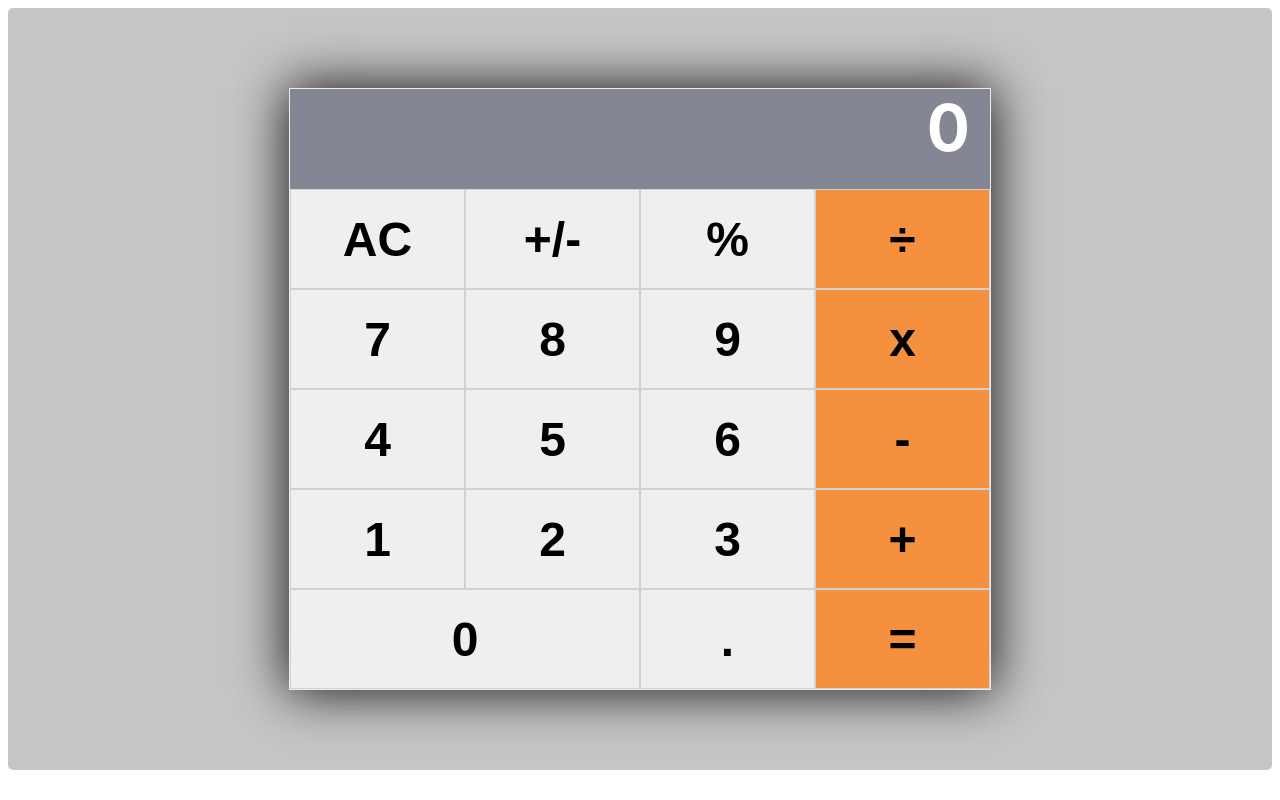
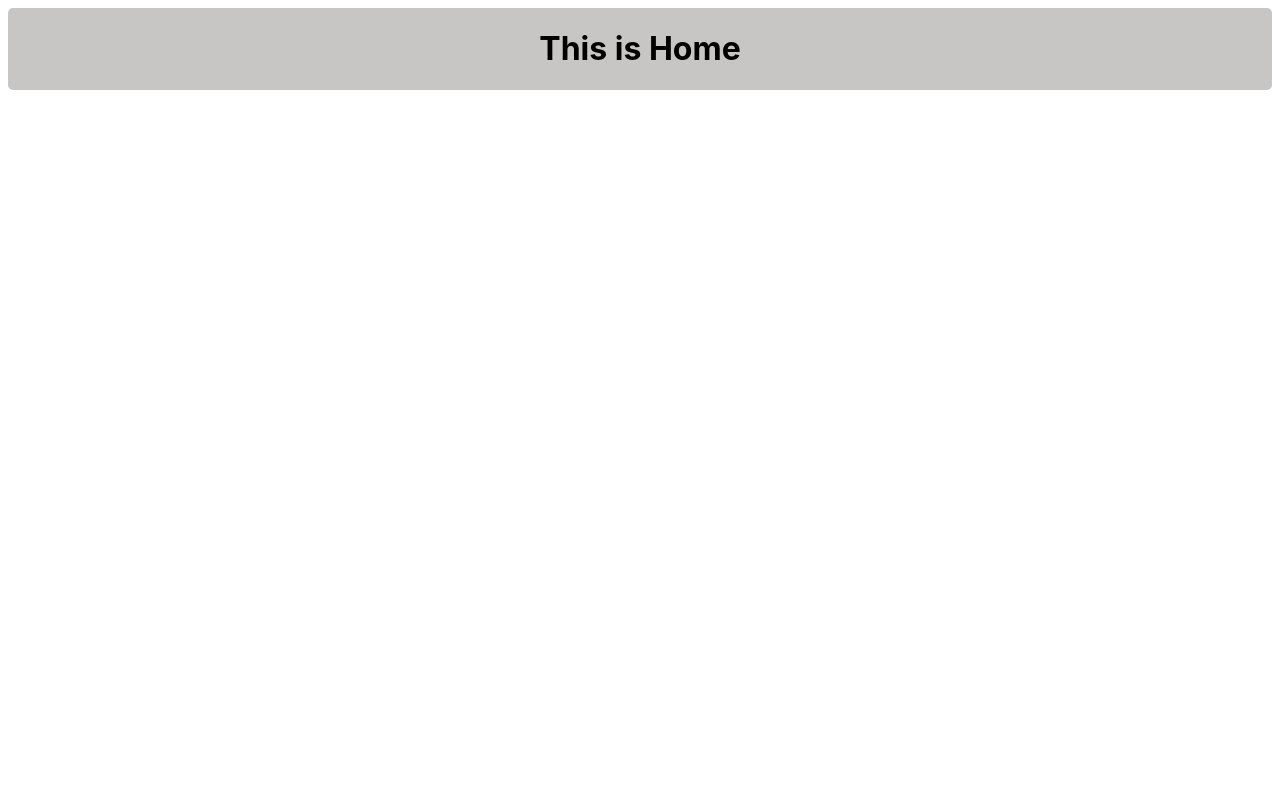
Before and after one commit to Audrey-Ella-xo/calculator, a React (Create React App) app: page / in a window 1280 px wide. Built offline with nearby package versions, Linux system fonts and the light colour scheme.

Commit message:
fix lint errors

```diff
--- a/src/components/Home.js
+++ b/src/components/Home.js
@@ -1,11 +1,9 @@
 import React from 'react';
 
-const Home = () => {
-    return(
-        <div>
-            <h1>This is Home</h1>
-        </div>
-    )
-}
+const Home = () => (
+  <div>
+    <h1>This is Home</h1>
+  </div>
+);
 
-export default Home
+export default Home;
--- a/src/components/Quotes.js
+++ b/src/components/Quotes.js
@@ -1,11 +1,9 @@
 import React from 'react';
 
-const Home = () => {
-    return(
-        <div>
-            <h1>This is Home</h1>
-        </div>
-    )
-}
+const Quotes = () => (
+  <div>
+    <h1>This is Quotes</h1>
+  </div>
+);
 
-export default Home
+export default Quotes;
--- a/src/components/Router.js
+++ b/src/components/Router.js
@@ -1,11 +1,17 @@
 import React from 'react';
+import { BrowserRouter as Router, Switch, Route } from 'react-router-dom';
+import Home from './Home';
+import App from './App';
+import Quotes from './Quotes';
 
-const Home = () => {
-    return(
-        <div>
-            <h1>This is Home</h1>
-        </div>
-    )
-}
+const Routes = () => (
+  <Router>
+    <Switch>
+      <Route path="/" exact component={Home} />
+      <Route path="/calculator" exact component={App} />
+      <Route path="/quotes" exact component={Quotes} />
+    </Switch>
+  </Router>
+);
 
-export default Home
+export default Routes;
--- a/src/index.js
+++ b/src/index.js
@@ -1,12 +1,12 @@
 import React from 'react';
 import ReactDOM from 'react-dom';
 import './index.css';
-import App from './components/App';
+import Router from './components/Router';
 import reportWebVitals from './reportWebVitals';
 
 ReactDOM.render(
   <React.StrictMode>
-    <App />
+    <Router />
   </React.StrictMode>,
   document.getElementById('root'),
 );
```
Also changed, not shown: src/components/Nav.js (+3 -5 lines), 1 other file (tests, documents, lock files or other folders).
